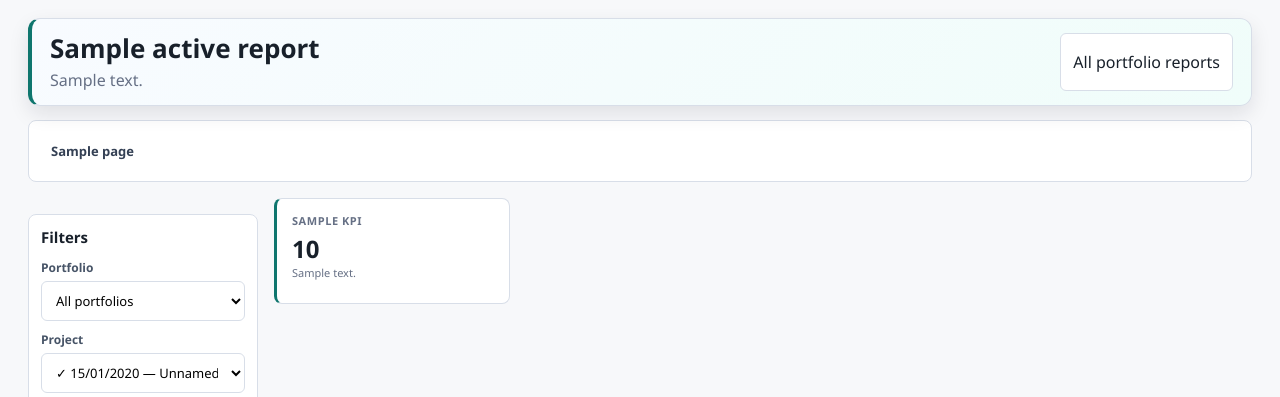
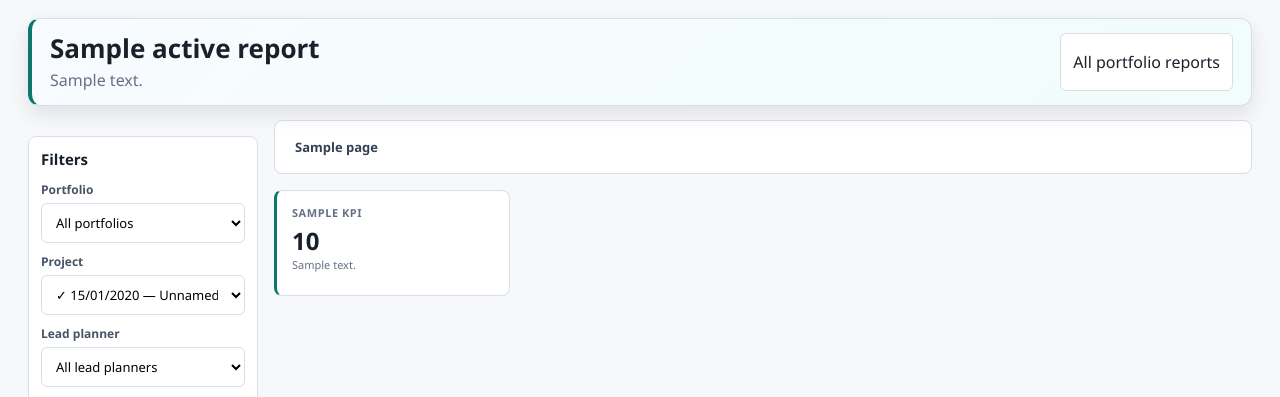
Before and after one commit to mathew-bateman/P6, a Django app: template templates/backups/portfolio_reporting_report.html in a window 1280 px wide. Shown: the top 397 px of the page. Run offline with Django 5.2, Linux system fonts and the light colour scheme; the template is opened without the code that fills it: most values are stand-ins (such as "Sample title", 1, 10 or a date in 2020); some libraries are stand-ins or nearby versions.

Commit message:
fix: align portfolio navigation with report cards

```diff
--- a/templates/backups/portfolio_reporting_report.html
+++ b/templates/backups/portfolio_reporting_report.html
@@ -11,7 +11,7 @@
     .portfolio-hero-actions { display:flex; gap:8px; flex-wrap:wrap; }
     .portfolio-layout { display:grid; grid-template-columns:230px minmax(0,1fr); gap:16px; align-items:start; }
     .portfolio-sidebar { position:sticky; top:calc(var(--app-header-height, 62px) + 18px); margin:0; padding:0; border:0; background:transparent; box-shadow:none; }
-    .portfolio-report-nav { display:grid; grid-template-columns:repeat(3,minmax(0,1fr)); gap:5px; margin:0 0 16px; padding:12px; }
+    .portfolio-report-nav { display:grid; grid-template-columns:repeat(3,minmax(0,1fr)); gap:5px; margin:0 0 16px; padding:8px 10px; }
     .portfolio-report-nav a { display:block; padding:9px 10px; border-radius:6px; color:#344054; font-size:13px; font-weight:650; text-decoration:none; }
     .portfolio-report-nav a:hover { background:#eef2f7; }
     .portfolio-report-nav a.current { background:#e8f5f2; color:#087f70; }
@@ -84,14 +84,6 @@
         <a class="button ghost" href="{% url 'portfolio_reporting_hub' %}">All portfolio reports</a>
     </div>
 </section>
-
-<nav class="panel portfolio-report-nav" aria-label="Portfolio reports">
-    {% for page in portfolio_report_pages %}
-        <a class="{% if page.key == active_report.key %}current{% endif %}"
-           href="{% url page.url_name %}{% if request.GET %}?{{ request.GET.urlencode }}{% endif %}"
-           {% if page.key == active_report.key %}aria-current="page"{% endif %}>{{ page.title }}</a>
-    {% endfor %}
-</nav>
 
 <div class="portfolio-layout">
     <aside class="portfolio-sidebar">
@@ -180,6 +172,13 @@
     </aside>
 
     <div class="portfolio-main">
+        <nav class="panel portfolio-report-nav" aria-label="Portfolio reports">
+            {% for page in portfolio_report_pages %}
+                <a class="{% if page.key == active_report.key %}current{% endif %}"
+                   href="{% url page.url_name %}{% if request.GET %}?{{ request.GET.urlencode }}{% endif %}"
+                   {% if page.key == active_report.key %}aria-current="page"{% endif %}>{{ page.title }}</a>
+            {% endfor %}
+        </nav>
         {% if portfolio_report_error %}
             <section class="panel portfolio-error" role="alert">
                 <strong>This report could not be loaded.</strong>
```
Also changed, not shown: backups/tests/test_portfolio_reporting.py (+1 -1 lines).
